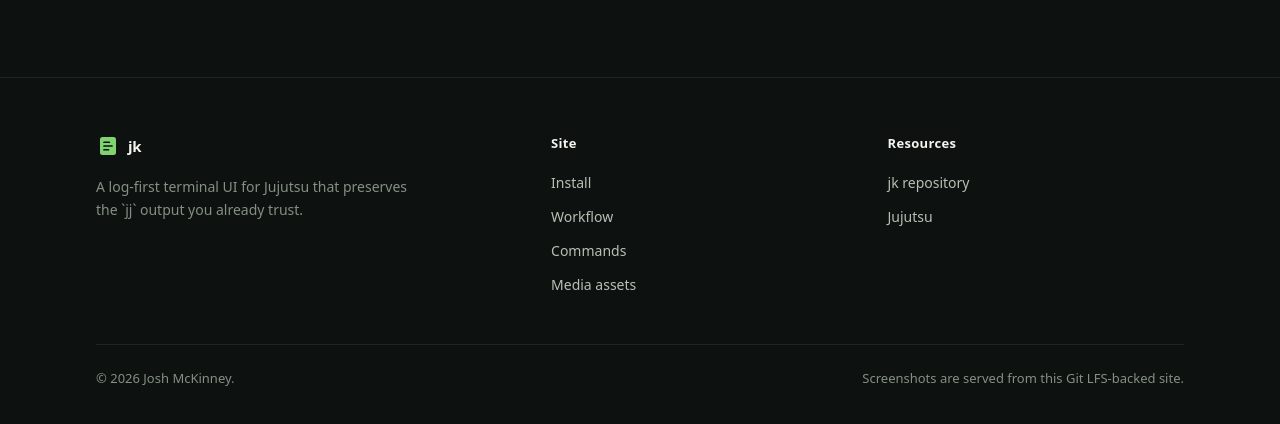
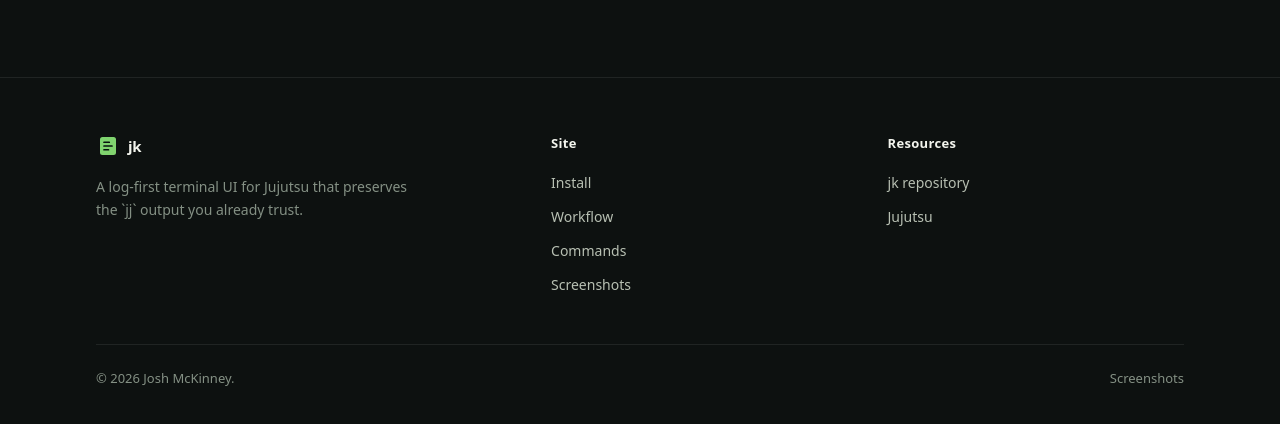
Before and after one commit to joshka/jk-website, an Astro site: page / in a window 1280 px wide. Shown: the part 4157-4581 px from the top of the page. Built offline with nearby package versions, Linux system fonts and the light colour scheme; Astro itself is replaced by a stand-in of ours.

Commit message:
Tighten screenshots copy
Remove footer wording that describes the site infrastructure instead of the jk tool. Keep the screenshots section focused on the user-facing media.

```diff
--- a/src/components/Footer.astro
+++ b/src/components/Footer.astro
@@ -12,7 +12,7 @@ const columns = [
       { label: 'Install', href: `${base}#install` },
       { label: 'Workflow', href: `${base}#workflow` },
       { label: 'Commands', href: `${base}#commands` },
-      { label: 'Media assets', href: `${base}#media` },
+      { label: 'Screenshots', href: `${base}#media` },
     ],
   },
   {
@@ -54,9 +54,7 @@ const columns = [
 
     <div class="mt-12 flex flex-col items-start justify-between gap-4 border-t border-line pt-6 sm:flex-row sm:items-center">
       <p class="text-[13px] text-fg-3">© {new Date().getFullYear()} Josh McKinney.</p>
-      <p class="text-[13px] text-fg-3">
-        Screenshots are served from this Git LFS-backed site.
-      </p>
+      <p class="text-[13px] text-fg-3">Screenshots</p>
     </div>
   </Container>
 </footer>
```
